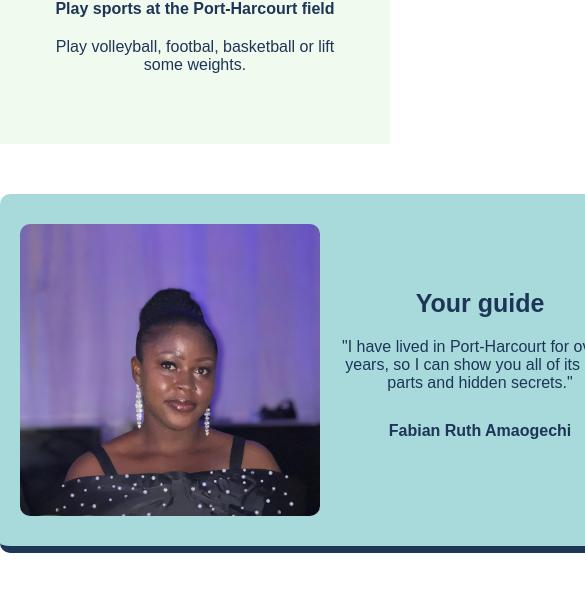
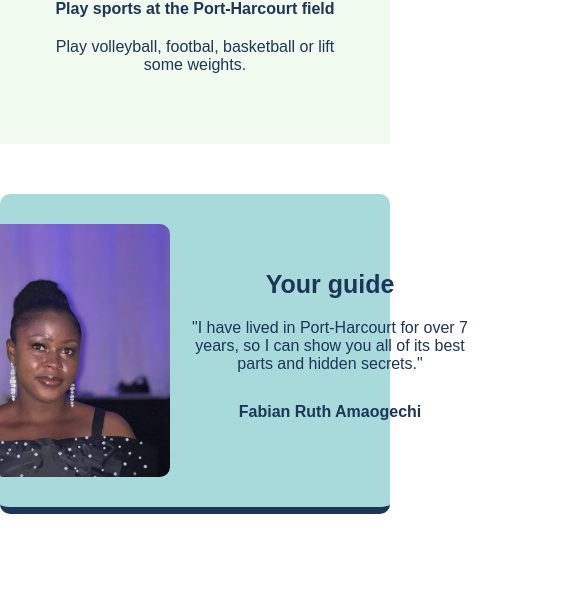
Before and after one commit to ruthfabian/Scrim-Hometown-Homepage, a plain HTML site: page index.html in a window 390 px wide. Shown: the part 1117-1708 px from the top of the page, 585 px wide, since content can reach past the window. After the commit the page ends 1681 px from the top, so only its background shows below. Drawn offline with Linux system fonts and the light colour scheme; a web font is replaced by a local one.

Commit message:
media queries

```diff
--- a/styles.css
+++ b/styles.css
@@ -88,7 +88,6 @@ h4, p{
     margin: 50px auto;
     padding: 30px 0;
     border-radius: 10px;
-    flex-wrap: wrap;
 }
 
 #ruth-pic{
@@ -119,3 +118,14 @@ h4, p{
     font-weight: 700;
 
 }
+
+@media (max-width: 780px){
+    #guide-section{
+        max-width: 100%;
+    }
+
+    #ruth-pic{
+        width: 260px;
+    }
+
+}
```
